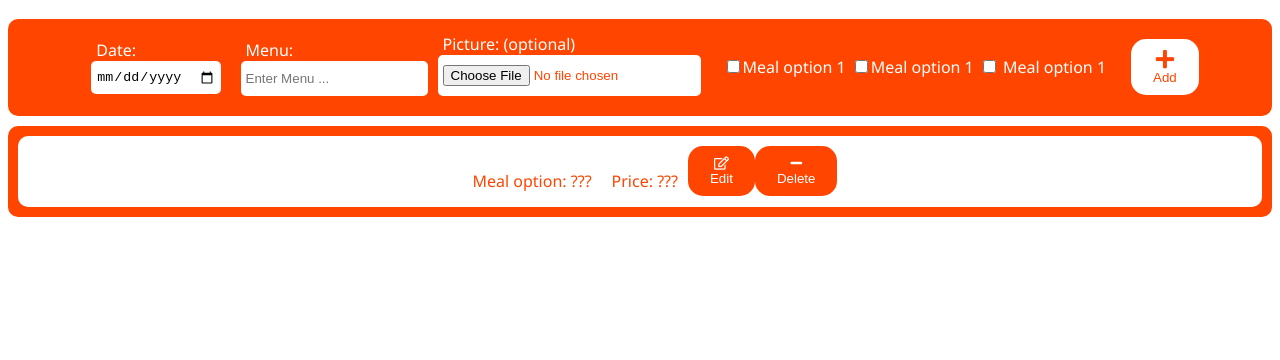
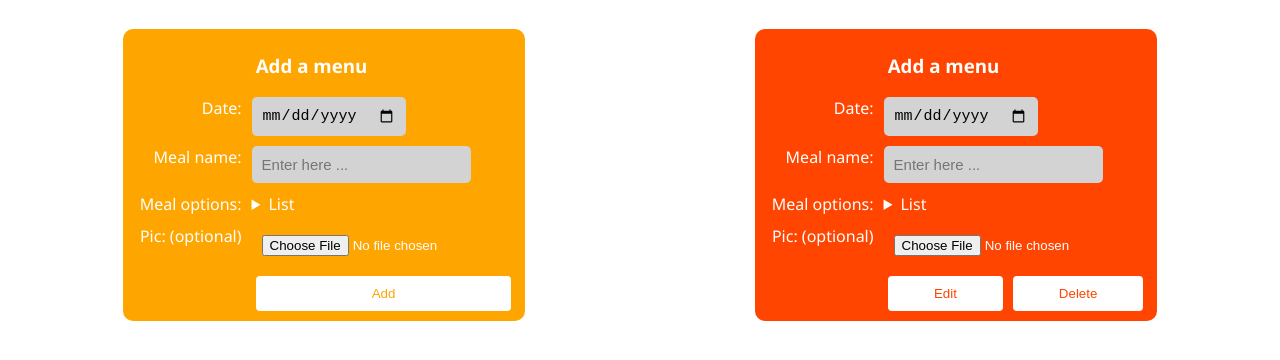
Before and after one commit to okezieobi/Book-A-Meal, a website: page UI/setMenu.html in a window 1280 px wide. Shown: the part 94-454 px from the top of the page. Drawn offline with Linux system fonts and the light colour scheme.

Commit message:
[Feature #163682613] Added and styled a web page that an Admin (caterer) can use to set menu for a specific day

```diff
--- a/UI/setMenu.html
+++ b/UI/setMenu.html
@@ -34,46 +34,114 @@
         </nav>
     </header>
     <main>
-        <section class="manageMealsMain">
-            <section>
-                <form class="addMenu">
-                    <div class="addMenuInputItems">
-                        <label class="addMenuLabel">Date: </label><br>
-                        <input class="addMenuDateInput" type="date" placeholder="Select date ..." />
+        <section class="setMenuMain">
+            <section class="manageMenu">
+                <section class="addMenuForm">
+                    <form>
+                        <fieldset class="addMenuFieldset">
+                            <div class="addMenuLegend">
+                                <legend>
+                                    <h3>Add a menu</h3>
+                                </legend>
                             </div>
-                    <div class="addMenuInputItems">
-                        <label class="addMenuLabel">Menu: </label><br>
-                        <input class="addMenuInput" type="text" placeholder="Enter Menu ..." />
+                            <div class="addMenuInputSection">
+                                <div class="label">
+                                    <label>Date:</label>
                                 </div>
-                    <div class="addMenuPic">
-                        <label class="addMenuLabel">Picture: (optional)</label><br>
-                        <input class="addMenuInput mealOptionsCheck" type="file" placeholder="Enter Menu ..." />
+                                <div>
+                                    <input class="dateInput" type="date" />
                                 </div>
-                    <div class="mealOptionsDisplay">
-                        <label class="addMenuLabel">
-                            <input class="addMealOptionsCheck" type="checkbox" />Meal option 1 <i class="checkmark"></i></label>
-                        <label class="addMenuLabel"><input type="checkbox" />Meal option 1 </label>
-                        <label class="addMenuLabel"><input type="checkbox" /> Meal option 1 </label>
+                                <div class="label">
+                                    <label>Meal name:</label>
                                 </div>
-                    <div class="addMenuInputItemButton">
-                        <button class="addMenuButton"><i class="fas fa-plus addMenuIcon"></i><br>Add</button>
+                                <div>
+                                    <input class="input" type="text" placeholder="Enter here ..." />
                                 </div>
+                                <div class="label">
+                                    <label>Meal options:</label>
+                                </div>
+                                <div>
+                                    <details>
+                                        <summary>List</summary>
+                                        <ol>
+                                            <li>
+                                                <lable><input type="checkbox" />Meal Option 1</lable>
+                                            </li>
+                                            <li>
+                                                <lable><input type="checkbox" />Meal Option 2</lable>
+                                            </li>
+                                            <li>
+                                                <lable><input type="checkbox" />Meal Option 3</lable>
+                                            </li>
+                                        </ol>
+                                    </details>
+                                </div>
+                                <div class="label">
+                                    <label>Pic: (optional)</label>
+                                </div>
+                                <div>
+                                    <input class="addMenuFileInput" type="file" placeholder="Enter here ..." />
+                                </div>
+                            </div>
+                            <div class="addMenuButtonSection">
+                                <button type="button" class="addMenuButton">Add</button>
+                            </div>
+                        </fieldset>
                     </form>
                 </section>
-            <section class="editOrDeleteMenu">
-                <section class="editOrDeleteContainer">
-                    <div class="editOrDeleteMenuItems">
-                        <img class="editOrDeleteMenuDisplay" src=" " />
+                <section class="editOrDeleteMenuForm">
+                    <form>
+                        <fieldset class="editOrDeleteMenuFieldset">
+                            <div class="editOrDeleteMenuLegend">
+                                <legend>
+                                    <h3>Add a menu</h3>
+                                </legend>
                             </div>
-                    <div class="editOrDeleteMenuItems">
-                        <p class="editOrDeleteMenuDisplay">Meal option: ???</p>
+                            <div class="addMenuInputSection">
+                                <div class="label">
+                                    <label>Date:</label>
                                 </div>
-                    <div class="editOrDeleteMenuItems">
-                        <p class="editOrDeleteMenuDisplay">Price: ???</p>
+                                <div>
+                                    <input class="dateInput" type="date" />
                                 </div>
-                    <div class="editOrDeleteMenuItemButtons"><button class="editOrDeleteMenuButton"><i class="far fa-edit"></i><br>Edit</button></div>
-                    <div class="editOrDeleteMenuItemButtons"><button class="editOrDeleteMenuButton"><i class="fas fa-minus"></i><br>Delete</button></div>
-                </section>
+                                <div class="label">
+                                    <label>Meal name:</label>
+                                </div>
+                                <div>
+                                    <input class="input" type="text" placeholder="Enter here ..." />
+                                </div>
+                                <div class="label">
+                                    <label>Meal options:</label>
+                                </div>
+                                <div>
+                                    <details>
+                                        <summary>List</summary>
+                                        <ol>
+                                            <li>
+                                                <p> Meal Option 1</p>
+                                            </li>
+                                            <li>
+                                                <p> Meal Option 2</p>
+                                            </li>
+                                            <li>
+                                                <p> Meal Option 3</p>
+                                            </li>
+                                        </ol>
+                                    </details>
+                                </div>
+                                <div class="label">
+                                    <label>Pic: (optional)</label>
+                                </div>
+                                <div>
+                                    <input class="editOrDeleteMenuFileInput" type="file" placeholder="Enter here ..." />
+                                </div>
+                            </div>
+                            <div class="editOrDeleteMenuButtonSection">
+                                <button type="button" class="editOrDeleteMenuButton editOrDeleteMenuButtonOne">Edit</button>
+                                <button type="button" class="editOrDeleteMenuButton">Delete</button>
+                            </div>
+                        </fieldset>
+                    </form>
                 </section>
             </section>
         </section>
--- a/UI/styles.css
+++ b/UI/styles.css
@@ -123,18 +123,32 @@
     background: white;
     color: orangered;
     border-radius: 10px;
-    margin: 10px 0;
+    margin: 10px 5px;
 }
 
 .signupForm {
     background: orangered;
     color: white;
     border-radius: 10px;
-    margin: 10px 0;
+    margin: 10px 5px;
 }
 
 .addMealsForm {
     background: orange;
+    color: white;
+    border-radius: 10px;
+    margin: 10px 0;
+}
+
+.addMenuForm {
+    background: orange;
+    color: white;
+    border-radius: 10px;
+    margin: 10px 0;
+}
+
+.editOrDeleteMenuForm {
+    background: orangered;
     color: white;
     border-radius: 10px;
     margin: 10px 0;
@@ -159,8 +173,18 @@
     border: none;
 }
 
+.addMenuFieldset {
+    border: none;
+    display: flex;
+    flex-flow: column nowrap;
+    justify-content: flex-start;
+}
 
 .editOrDeleteMealsFieldset {
+    border: none;
+}
+
+.editOrDeleteMenuFieldset {
     border: none;
 }
 
@@ -179,9 +203,27 @@
     justify-content: flex-end;
 }
 
+.addMenuLegend {
+    display: flex;
+    justify-content: center;
+}
+
+.addMenuLegend>legend {
+    margin-right: 25px;
+}
+
 .editOrDeleteMealsLegend {
     display: flex;
     justify-content: flex-end;
+}
+
+.editOrDeleteMenuLegend>legend {
+    margin-right: 25px;
+}
+
+.editOrDeleteMenuLegend {
+    display: flex;
+    justify-content: center;
 }
 
 .signinButtonSection {
@@ -202,7 +244,19 @@
     padding-top: 10px;
 }
 
+.addMenuButtonSection {
+    display: flex;
+    justify-content: flex-end;
+    padding-top: 10px;
+}
+
 .editOrDeleteMealsButtonSection {
+    display: flex;
+    justify-content: flex-end;
+    padding-top: 10px;
+}
+
+.editOrDeleteMenuButtonSection {
     display: flex;
     justify-content: flex-end;
     padding-top: 10px;
@@ -244,7 +298,15 @@
     padding: 10px 94px;
     border: none;
     border-radius: 4px;
-    color: orangered;
+    color: orange;
+    background: white;
+}
+
+.addMenuButton {
+    padding: 10px 116px;
+    border: none;
+    border-radius: 4px;
+    color: orange;
     background: white;
 }
 
@@ -256,7 +318,19 @@
     background: white;
 }
 
+.editOrDeleteMenuButton {
+    padding: 10px 46px;
+    border: none;
+    border-radius: 4px;
+    color: orangered;
+    background: white;
+}
+
 .editOrDeleteMealsButtonOne {
+    margin-right: 10px;
+}
+
+.editOrDeleteMenuButtonOne {
     margin-right: 10px;
 }
 
@@ -281,6 +355,12 @@
     justify-content: center;
 }
 
+.addMenuInputSection {
+    display: grid;
+    grid-template-columns: 28% auto;
+    grid-gap: 10px;
+}
+
 .editOrDeleteMealsInputSection {
     display: grid;
     grid-template-columns: 29% auto;
@@ -288,12 +368,40 @@
     justify-content: center;
 }
 
+.editOrDeleteMenuInputSection {
+    display: grid;
+    grid-template-columns: 29% auto;
+    grid-gap: 10px;
+    justify-content: center;
+}
 
 .label {
     text-align: right;
 }
 
 .input {
+    border: none;
+    padding: 10px;
+    border-radius: 5px;
+    background: lightgrey;
+    font-size: 15px;
+}
+
+.addMenuFileInput {
+    border: none;
+    padding: 10px 0 10px 10px;
+    border-radius: 5px;
+    background: orange;
+}
+
+.editOrDeleteMenuFileInput {
+    border: none;
+    padding: 10px 0 10px 10px;
+    border-radius: 5px;
+    background: orangered;
+}
+
+.dateInput {
     border: none;
     padding: 10px;
     border-radius: 5px;
@@ -316,6 +424,13 @@
 }
 
 .manageMeals {
+    display: flex;
+    flex-flow: row wrap;
+    justify-content: space-around;
+    border-radius: 10px;
+}
+
+.manageMenu {
     display: flex;
     flex-flow: row wrap;
     justify-content: space-around;
@@ -394,118 +509,6 @@
 }
 
 
-
-.addMenu {
-    display: flex;
-    flex-flow: row wrap;
-    justify-content: center;
-    background: orangered;
-    color: white;
-    border-radius: 10px;
-    padding: 10px;
-}
-
-
-.addMenuLabel {
-    margin-left: 5px;
-}
-
-.addMenuInputItemButton {
-    padding-top: 10px;
-    padding-left: 10px;
-}
-
-.addMenuIcon {
-    font-size: 21px;
-}
-
-.addMenuInputItems {
-    padding: 10px;
-}
-
-
-.editOrDeleteMenuItems {
-    padding: 19px 5px 0 5px;
-}
-
-
-.addMenuInput {
-    border: none;
-    padding: 10px 5px;
-    border-radius: 5px;
-}
-
-.addMenuDateInput {
-    border: none;
-    padding: 8px 5px;
-    border-radius: 5px;
-}
-
-.addMenuButton {
-    padding: 10px 22px;
-    border: none;
-    border-radius: 15px;
-    color: orangered;
-    background: white;
-}
-
-
-
-.editOrDeleteMenuButton {
-    padding: 10px 22px;
-    border: none;
-    border-radius: 15px;
-    color: white;
-    background: orangered;
-}
-
-.editOrDeleteMenu {
-    display: flex;
-    flex-flow: column nowrap;
-    justify-content: center;
-    background: orangered;
-    border-radius: 10px;
-    color: white;
-    margin-top: 10px;
-    padding: 10px;
-}
-
-.editOrDeleteContainer {
-    display: flex;
-    flex-flow: row wrap;
-    justify-content: center;
-    background: white;
-    color: orangered;
-    border-radius: 10px;
-    padding: 10px;
-}
-
-.editOrDeleteMenuDisplay {
-    margin: 5px;
-}
-
-.mealOptionsDisplay {
-    margin: 12px 0 12px 12px;
-    padding: 5px 15px 5px 5px;
-    display: flex;
-    align-items: center;
-    justify-content: center;
-    flex-flow: row wrap;
-}
-
-.mealOptionsInput {
-    background: white
-}
-
-.mealOptionsCheck {
-    background: white;
-    color: orangered;
-}
-
-.addMenuPic {
-    padding-top: 4px;
-}
-
 @media screen and (max-width: 715px) {
 
     .signinDescription>h2 {
@@ -542,6 +545,10 @@
     }
 }
 
+.addMenuPic {
+    width: 80%;
+}
+
 @media screen and (max-width: 460px) {
 
     .manageMealSection,
@@ -550,25 +557,61 @@
     }
 }
 
-@media screen and (min-width: 320px) {
+@media screen and (max-width: 460px) {
 
-    .addMealsForm,
-    .editOrDeleteMealsForm {
-        padding-right: 10px;
-    }
-
-    .addMealsButton {
-        padding: 10px 87px
+    .manageMealSection,
+    .setMenuSection {
+        padding-bottom: 15px;
     }
 }
 
 @media screen and (max-width: 320px) {
 
-    .addMealsLegend {
-        padding-right: 27px;
+    .addMealsButton {
+        padding: 10px 85px;
+    }
+
+    .addMenuButton {
+        padding: 10px 120px;
+    }
+
+    .addMealsForm,
+    .addMenuForm,
+    .editOrDeleteMealsForm,
+    .editOrDeleteMenuForm {
+        padding-right: 10px;
     }
 
     .editOrDeleteMealsButton {
         padding: 10px 31px;
     }
+
+    .editOrDeleteMenuButton {
+        padding: 10px 51px;
+    }
 }
+
+@media screen and (max-width: 406px) {
+
+    .addMenuInputSection,
+    .signinInputSection,
+    .signupInputSection {
+        grid-template-columns: auto;
+    }
+
+    .signupInputSection {
+        grid-template-columns: auto;
+    }
+
+    .addMenuInputSection>.label,
+    .signupInputSection>.label,
+    .signinInputSection>.label {
+        margin-top: 10px;
+        text-align: left;
+    }
+
+    .signupButtonSection,
+    .signinButtonSection {
+        justify-content: center;
+    }
+}
```
Also changed, not shown: UI/adminIndex.html (+1 -1 lines), UI/manageMeals.html (+1 -30 lines). Lines whose indentation alone changed are shown as unchanged.
